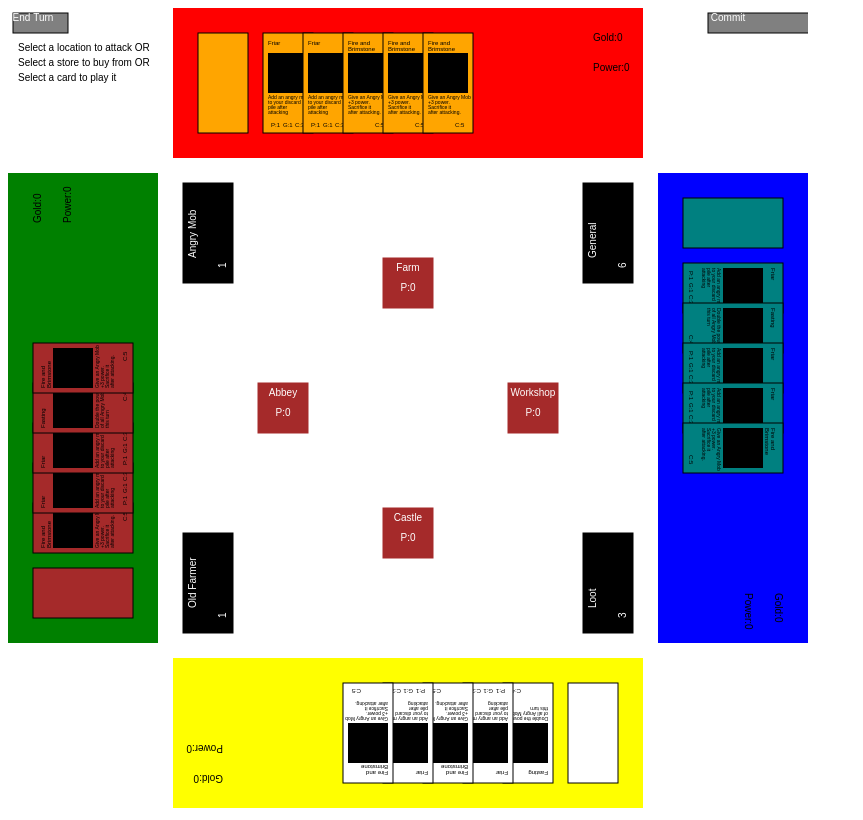
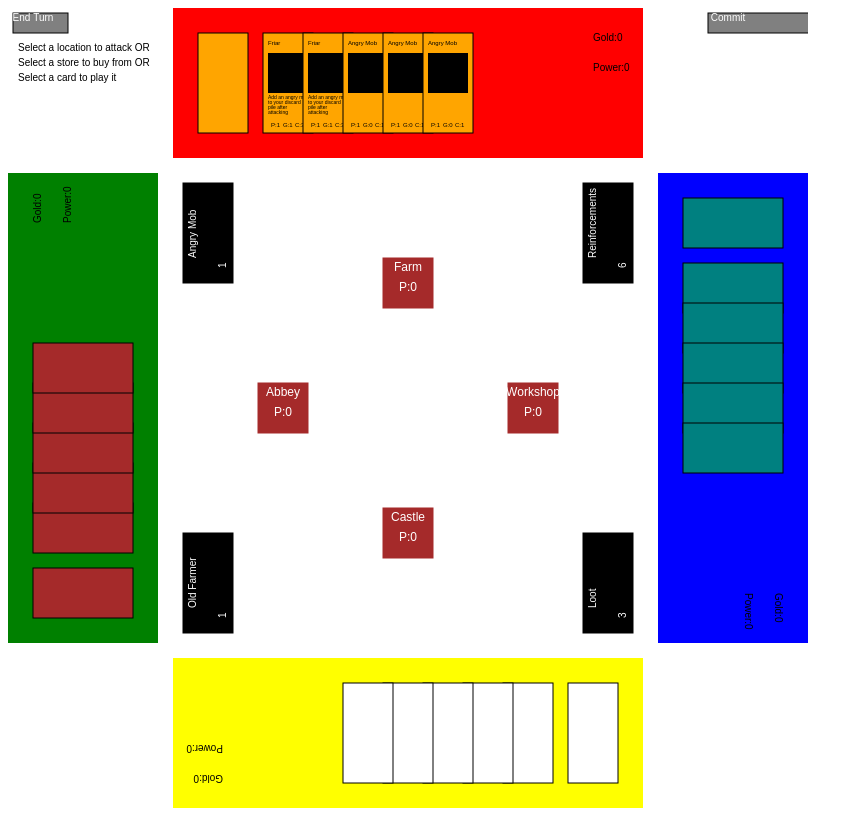
Before and after one commit to raustinmie/CardGame, a website: page CardGame.html in a window 1280 px wide. Shown: the whole page, without its empty margins (0-863 px from the left). Drawn offline with Linux system fonts and the light colour scheme.

Commit message:
reinforcements Card, card graphics update,OAuth2.0

```diff
--- a/BoardState.js
+++ b/BoardState.js
@@ -47,7 +47,7 @@ export const locations = [
 
 export const stores = [
 	new Store(175, 175, library.angryMob),
-	new Store(575, 175, library.general),
+	new Store(575, 175, library.reinforcements),
 	new Store(175, 525, library.oldFarmer),
 	new Store(575, 525, library.loot)
 ];
@@ -127,7 +127,7 @@ export class BoardState {
 			ctx.strokeStyle = "black";
 			ctx.textBaseline = "middle";
 			ctx.textAlign = "center";
-			ctx.font = `12px`;
+			ctx.font = `10px sans-serif`;
 
 			for (let location of locations) {
 				location.draw(ctx);
@@ -148,11 +148,16 @@ export class BoardState {
 	nextTurn() {
 		for (let i = 0; i < this._currentPlayer.activeCards.length; ++i) {
 			this._currentPlayer.activeCards[i] = false;
+			this._currentPlayer.hand[i].revealed = false;
 		}
 		this._currentPlayer.turnGold = 0;
 		this._currentPlayer.turnPower = 0;
 		this._playerTurn = (this._playerTurn + 1) % 4;
+		// alert(`Player ${this._playerTurn}'s turn`);
 		this._currentPlayer = this._players[this._playerTurn];
+		for (let i = 0; i < this._currentPlayer.hand.length; ++i) {
+			this._currentPlayer.hand[i].revealed = true;
+		}
 		this._currentPlayer.startTurn();
 		console.log(this._playerTurn);
 	}
--- a/Card.js
+++ b/Card.js
@@ -108,30 +108,43 @@ export class Card {
 		ctx.fillRect(x, y, this._width * scale, this._height * scale);
 		ctx.strokeRect(x, y, this._width * scale, this._height * scale);
 		ctx.fillStyle = "black";
+		let picX = 5;
+		let picY = 20;
+		let picW = 40;
+		let picH = 40;
+		let nameX = 5;
+		let nameY = 10;
+		let nameY2 = 16;
+		let pX = 8;
+		let gX = 20;
+		let cX = 32;
+		let statsY = 92;
+		let textX = 5;
+		let text1Y = 65;
+		let text2Y = 70;
+		let text3Y = 75;
+		let text4Y = 80;
 		if (this.revealed) {
-			ctx.fillRect(x + 5 * scale, y + 20 * scale, 40 * scale, 40 * scale);
-			ctx.fillText(this._name, x + 5 * scale, y + 10 * scale);
+			ctx.fillRect(
+				x + picX * scale,
+				y + picY * scale,
+				picW * scale,
+				picH * scale
+			);
+			ctx.fillText(this._name, x + nameX * scale, y + nameY * scale);
 			if (this._name2 !== null) {
-				ctx.fillText(this._name2, x + 5 * scale, y + 16 * scale);
+				ctx.fillText(this._name2, x + nameX * scale, y + nameY2 * scale);
 			}
 			if (this.power != -0 || this.gold !== 0) {
-				ctx.fillText(`P:${this.power}`, x + 8 * scale, y + 92 * scale);
-				ctx.fillText(`G:${this.gold}`, x + 20 * scale, y + 92 * scale);
+				ctx.fillText(`P:${this.power}`, x + pX * scale, y + statsY * scale);
+				ctx.fillText(`G:${this.gold}`, x + gX * scale, y + statsY * scale);
 			}
-			ctx.fillText(`C:${this.cost}`, x + 32 * scale, y + 92 * scale);
+			ctx.fillText(`C:${this.cost}`, x + cX * scale, y + statsY * scale);
 			ctx.font = `${5 * scale}px Arial`;
-			if (this._cardText !== null) {
-				ctx.fillText(this._cardText, x + 5 * scale, y + 65 * scale);
-				if (this._cardText2 !== null) {
-					ctx.fillText(this._cardText2, x + 5 * scale, y + 70 * scale);
-					if (this._cardText3 !== null) {
-						ctx.fillText(this._cardText3, x + 5 * scale, y + 75 * scale);
-						if (this._cardText4 !== null) {
-							ctx.fillText(this._cardText4, x + 5 * scale, y + 80 * scale);
-						}
-					}
-				}
-			}
+			ctx.fillText(this._cardText, x + textX * scale, y + text1Y * scale);
+			ctx.fillText(this._cardText2, x + textX * scale, y + text2Y * scale);
+			ctx.fillText(this._cardText3, x + textX * scale, y + text3Y * scale);
+			ctx.fillText(this._cardText4, x + textX * scale, y + text4Y * scale);
 		}
 	}
 }
--- a/CardLibrary.js
+++ b/CardLibrary.js
@@ -4,7 +4,8 @@ import {
 	MillersDaughterState,
 	MasterSmithState,
 	CallToArmsState,
-	DeedOfValorState
+	DeedOfValorState,
+	ReinforcementsState
 } from "./TurnStates.js";
 import { NeutralState } from "./NeutralState.js";
 
@@ -26,10 +27,10 @@ export const library = {
 		power: 1,
 		effect: null,
 		afterAttack: "defend",
-		cardText: null,
-		cardText2: null,
-		cardText3: null,
-		cardText4: null
+		cardText: "",
+		cardText2: "",
+		cardText3: "",
+		cardText4: ""
 	},
 	oldFarmer: {
 		cost: 1,
@@ -38,23 +39,25 @@ export const library = {
 		power: 0,
 		effect: null,
 		afterAttack: "defend",
-		cardText: null,
-		cardText2: null,
-		cardText3: null,
-		cardText4: null
+		cardText: "",
+		cardText2: "",
+		cardText3: "",
+		cardText4: ""
 	},
-	general: {
+	reinforcements: {
 		cost: 6,
-		name: "General",
-		name2: null,
-		gold: 3,
-		power: 3,
-		effect: undefined /*-1 per angry mob*/,
-		afterAttack: "defend",
-		cardText: null,
-		cardText2: null,
-		cardText3: null,
-		cardText4: null
+		name: "Reinforcements",
+		name2: "",
+		gold: 0,
+		power: 0,
+		effect: (boardState, isActive) => {
+			newState(boardState, isActive, ReinforcementsState, NeutralState);
+		},
+		afterAttack: "discard",
+		cardText: "",
+		cardText2: "",
+		cardText3: "",
+		cardText4: ""
 	},
 	starvation: {
 		cost: 0,
@@ -64,10 +67,10 @@ export const library = {
 		power: -1,
 		effect: null,
 		afterAttack: "discard",
-		cardText: null,
-		cardText2: null,
-		cardText3: null,
-		cardText4: null
+		cardText: "",
+		cardText2: "",
+		cardText3: "",
+		cardText4: ""
 	},
 	loot: {
 		cost: 3,
@@ -76,11 +79,11 @@ export const library = {
 		gold: 2,
 		power: 0,
 		effect: null,
-		afterAttack: null,
-		cardText: null,
-		cardText2: null,
-		cardText3: null,
-		cardText4: null
+		afterAttack: "discard",
+		cardText: "",
+		cardText2: "",
+		cardText3: "",
+		cardText4: ""
 	},
 	//FARM CARDS
 	foodCache: {
@@ -95,8 +98,8 @@ export const library = {
 		afterAttack: null,
 		cardText: "Trash a",
 		cardText2: "starvation card",
-		cardText3: null,
-		cardText4: null
+		cardText3: "",
+		cardText4: ""
 	},
 	youngFarmhand: {
 		cost: 4,
@@ -106,10 +109,10 @@ export const library = {
 		power: 1,
 		effect: null,
 		afterAttack: "defend",
-		cardText: null,
-		cardText2: null,
-		cardText3: null,
-		cardText4: null
+		cardText: "",
+		cardText2: "",
+		cardText3: "",
+		cardText4: ""
 	},
 	millersDaughter: {
 		cost: 5,
@@ -124,7 +127,7 @@ export const library = {
 		cardText: "Remove a ",
 		cardText2: "card from",
 		cardText3: "a location",
-		cardText4: null
+		cardText4: ""
 	},
 	starveEmOut: {
 		cost: 6,
@@ -140,7 +143,7 @@ export const library = {
 		cardText: "Give each",
 		cardText2: "other player a",
 		cardText3: "starvation card",
-		cardText4: null
+		cardText4: ""
 	},
 	//WORKSHOP CARDS
 	boilingOil: {
@@ -152,9 +155,9 @@ export const library = {
 		effect: null, //one use only
 		afterAttack: "trash",
 		cardText: "One use only",
-		cardText2: null,
-		cardText3: null,
-		cardText4: null
+		cardText2: "",
+		cardText3: "",
+		cardText4: ""
 	},
 	apprentice: {
 		cost: 4,
@@ -164,10 +167,10 @@ export const library = {
 		power: 2,
 		effect: null,
 		afterAttack: "defend",
-		cardText: null,
-		cardText2: null,
-		cardText3: null,
-		cardText4: null
+		cardText: "",
+		cardText2: "",
+		cardText3: "",
+		cardText4: ""
 	},
 	masterSmith: {
 		// COMPLETE
@@ -183,7 +186,7 @@ export const library = {
 		cardText: "Draw a card",
 		cardText2: "from the",
 		cardText3: "discard pile",
-		cardText4: null
+		cardText4: ""
 	},
 	siegeEngine: {
 		cost: 6,
@@ -194,9 +197,9 @@ export const library = {
 		effect: null,
 		afterAttack: "trash",
 		cardText: "One use only",
-		cardText2: null,
-		cardText3: null,
-		cardText4: null
+		cardText2: "",
+		cardText3: "",
+		cardText4: ""
 	},
 
 	//ABBEY CARDS
@@ -226,7 +229,7 @@ export const library = {
 		cardText: "A defending angry",
 		cardText2: "mob becomes yours",
 		cardText3: "and is attacking",
-		cardText4: null
+		cardText4: ""
 	},
 	fasting: {
 		//COMPLETE
@@ -240,7 +243,7 @@ export const library = {
 		cardText: "Double the power",
 		cardText2: "of all Angry Mobs",
 		cardText3: "this turn",
-		cardText4: null
+		cardText4: ""
 	},
 	fireAndBrimstone: {
 		cost: 5,
@@ -268,9 +271,9 @@ export const library = {
 		}, //Draw 3 cards
 		afterAttack: "discard",
 		cardText: "Draw 2 Cards",
-		cardText2: null,
-		cardText3: null,
-		cardText4: null
+		cardText2: "",
+		cardText3: "",
+		cardText4: ""
 	},
 	squire: {
 		cost: 4,
@@ -280,10 +283,10 @@ export const library = {
 		power: 2,
 		effect: null,
 		afterAttack: "defend",
-		cardText: null,
-		cardText2: null,
-		cardText3: null,
-		cardText4: null
+		cardText: "",
+		cardText2: "",
+		cardText3: "",
+		cardText4: ""
 	},
 	knight: {
 		cost: 6,
@@ -293,10 +296,10 @@ export const library = {
 		power: 4,
 		effect: null,
 		afterAttack: "defend",
-		cardText: null,
-		cardText2: null,
-		cardText3: null,
-		cardText4: null
+		cardText: "",
+		cardText2: "",
+		cardText3: "",
+		cardText4: ""
 	},
 	deedOfValor: {
 		cost: 7,
--- a/Location.js
+++ b/Location.js
@@ -3,6 +3,7 @@ import { Store } from "./Store.js";
 import { NeutralState } from "./NeutralState.js";
 import { AttackState } from "./AttackState.js";
 import { locations } from "./BoardState.js";
+import { ReinforcementsState } from "./TurnStates.js";
 
 export class Location {
 	constructor(x, y, name, store1, store2, store3, store4) {
@@ -28,6 +29,10 @@ export class Location {
 		this._activeCards = [];
 	}
 
+	get controlledBy() {
+		return this._controlledBy;
+	}
+
 	get stores() {
 		return this._stores;
 	}
@@ -46,6 +51,14 @@ export class Location {
 
 	set defensiveCards(value) {
 		this._defensiveCards = value;
+	}
+
+	get defensivePower() {
+		return this._defensivePower;
+	}
+
+	set defensivePower(value) {
+		this._defensivePower = value;
 	}
 
 	set activeCards(value) {
@@ -160,6 +173,7 @@ export class Location {
 
 	onClick(x, y, state) {
 		this.activateCard(x, y);
+		if (state.turnState instanceof NeutralState) {
 			if (this._box.contains(x, y)) {
 				this._underAttack = toggle(this._underAttack);
 				state.currentPlayer.deactivateCards();
@@ -171,6 +185,15 @@ export class Location {
 			) {
 				for (let store of this._stores) {
 					store.onClick(x, y, state);
+				}
+			}
+		} else if (state.turnState instanceof ReinforcementsState) {
+			for (let i = 0; i < locations.length; ++i) {
+				if (!locations[i]._box.contains(x, y)) {
+					locations[i]._underAttack = false;
+				} else {
+					locations[i]._underAttack = toggle(this._underAttack);
+				}
 			}
 		}
 	}
@@ -191,6 +214,7 @@ export class Location {
 	draw(ctx) {
 		if (this._defensiveCards.length !== 0) {
 			for (let i = 0; i < this._defensiveCards.length; ++i) {
+				if (!this._defensiveCards[i].hovering) {
 					if (!this._activeCards[i]) {
 						this._defensiveCards[i].draw(
 							ctx,
@@ -210,6 +234,7 @@ export class Location {
 					}
 				}
 			}
+		}
 		if (this._controlledBy) {
 			ctx.lineWidth = 10;
 			ctx.strokeStyle = this._controlledBy.playerColor;
@@ -226,7 +251,7 @@ export class Location {
 		ctx.fillStyle = "brown";
 		ctx.textBaseline = "middle";
 		ctx.textAlign = "center";
-		ctx.font = "12px";
+		ctx.font = "12px sans-serif";
 
 		if (this._underAttack) {
 			ctx.fillStyle = "red";
@@ -250,5 +275,28 @@ export class Location {
 				store.draw(ctx, "black");
 			}
 		}
+		if (this._defensiveCards.length !== 0) {
+			for (let i = 0; i < this._defensiveCards.length; ++i) {
+				if (this._defensiveCards[i].hovering) {
+					if (!this._activeCards[i]) {
+						this._defensiveCards[i].draw(
+							ctx,
+							this._box.left -
+								(this._defensiveCards.length - i) * this.cardOffset,
+							this._box.top - this.cardTopOffest,
+							"white"
+						);
+					} else {
+						this._defensiveCards[i].draw(
+							ctx,
+							this._box.left -
+								(this._defensiveCards.length - i) * this.cardOffset,
+							this._box.top - this.cardTopOffest - this.activeOffset,
+							"green"
+						);
 					}
 				}
+			}
+		}
+	}
+}
--- a/Player.js
+++ b/Player.js
@@ -33,10 +33,10 @@ export class Player {
 		// 	this.addToDeck(new Card(library.priest));
 		// }
 		for (let j = 0; j < 3; ++j) {
-			this.addToDeck(new Card(library.fireAndBrimstone));
+			this.addToDeck(new Card(library.angryMob));
 		}
 		for (let j = 0; j < 2; ++j) {
-			this.addToDeck(new Card(library.fasting));
+			this.addToDeck(new Card(library.reinforcements));
 		}
 		for (let j = 0; j < 3; ++j) {
 			this.addToDeck(new Card(library.friar));
--- a/Store.js
+++ b/Store.js
@@ -82,7 +82,7 @@ export class Store {
 		ctx.strokeStyle = "black";
 		ctx.textBaseline = "middle";
 		ctx.textAlign = "left";
-		ctx.font = "12px";
+		ctx.font = "10px sans-serif";
 		//this._box.(ctx)
 		if (this._buying) {
 			ctx.fillStyle = "green";
--- a/util.js
+++ b/util.js
@@ -89,7 +89,7 @@ export class Button {
 		ctx.strokeStyle = "black";
 		ctx.textBaseline = "middle";
 		ctx.textAlign = "center";
-		ctx.font = "12px";
+		ctx.font = "10px sans-serif";
 		ctx.fillStyle = "gray";
 		ctx.fillRect(
 			this._box.left,
```
Also changed, not shown: CardGame.html (+41 -25 lines), TurnStates.js (+57 -1 lines). Lines whose indentation alone changed are shown as unchanged.
